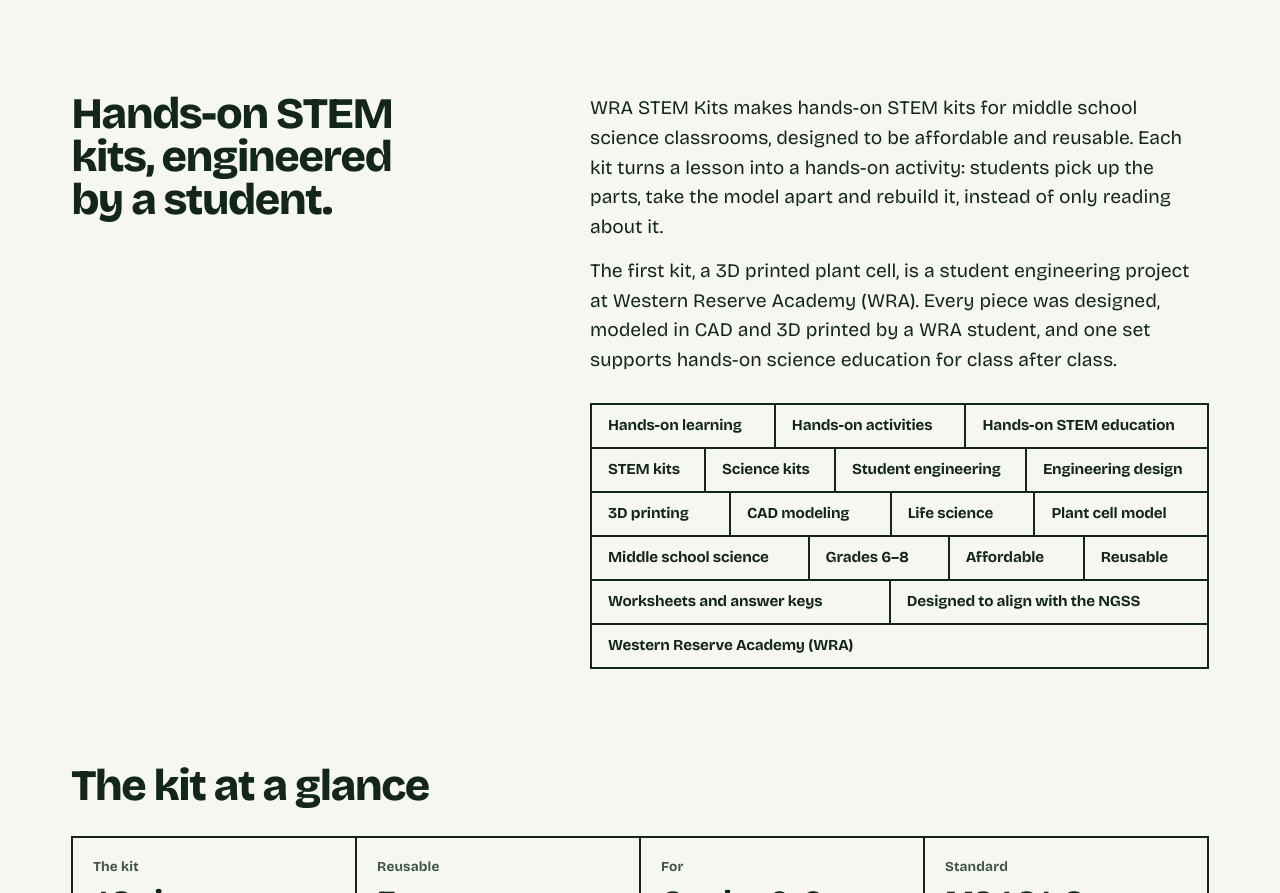
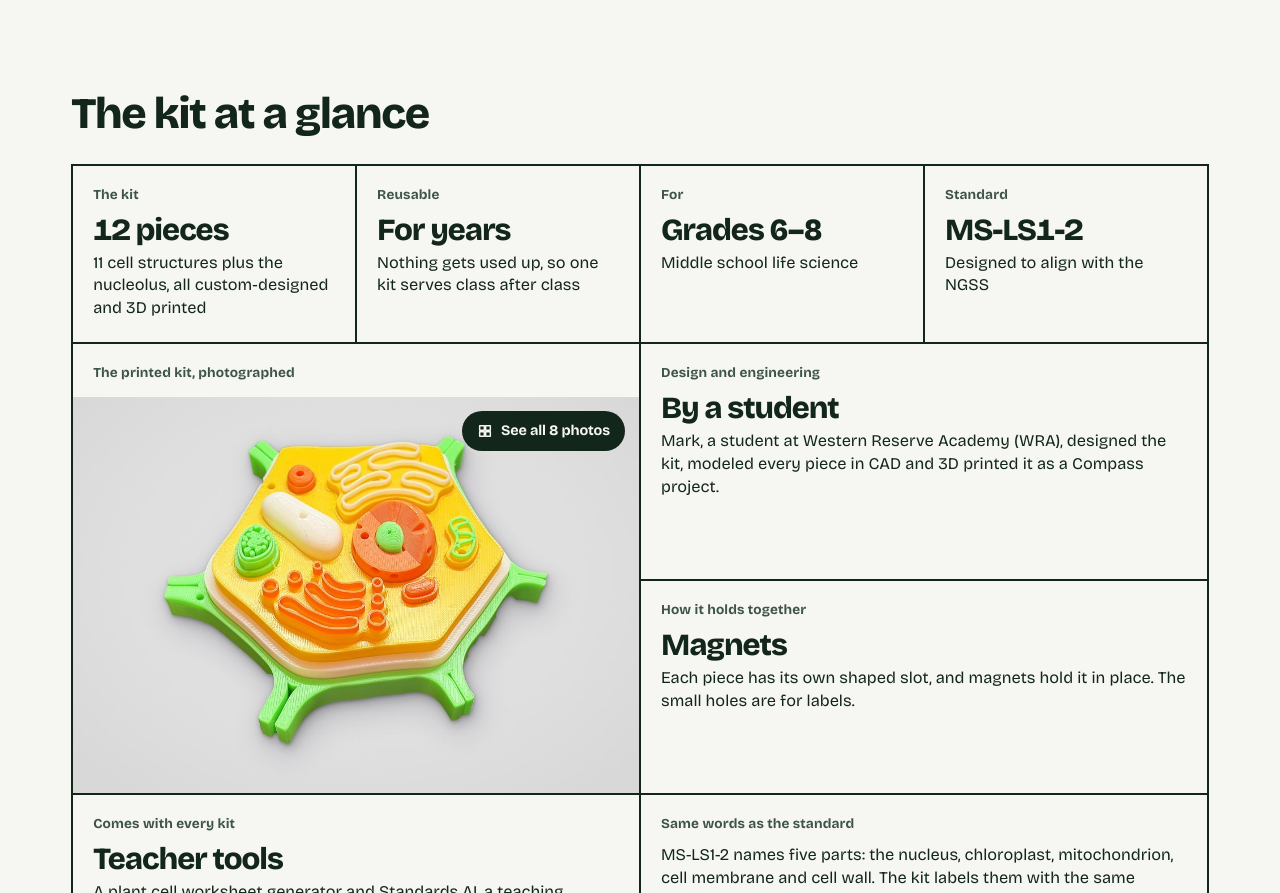
Before and after one commit to Kingmar0o9/WRA-Work-Sheet-Generator, a plain HTML site: page index.html in a window 1280 px wide. Shown: the part 4555-5448 px from the top of the page. Drawn offline with Linux system fonts and the light colour scheme.

Commit message:
Remove the keyword section from the home page
It added a lot to an already full page for an uncertain search benefit.
The search wording stays in the title, descriptions and footer.

Co-Authored-By: Claude Fable 5.2 <noreply@anthropic.com>
Claude-Session: https://claude.ai/code/session_01PDmAc9yTY4E6UYHjAPe258

```diff
--- a/index.html
+++ b/index.html
@@ -282,15 +282,6 @@
 .who{display:flex;align-items:center;gap:14px;margin-top:28px;font-weight:700}
 .who small{display:block;font-weight:500;color:var(--ink-2);font-size:.92rem}
 .who .mark{width:46px;height:46px;border-radius:50%;background:var(--leaf);color:var(--stock);display:grid;place-items:center;font-weight:800;letter-spacing:-.04em}
-/* what WRA STEM Kits is, in plain words, with a ruled sheet of the topics it covers */
-.about{display:grid;grid-template-columns:minmax(0,5fr) minmax(0,7fr);gap:clamp(24px,6vw,96px);align-items:start;margin-top:clamp(56px,8vw,96px)}
-.why .about h2{font-size:clamp(2rem,3.4vw,3rem);max-width:14ch}
-.about p{font-size:clamp(1.05rem,.6vw + .85rem,1.2rem);line-height:1.55;max-width:60ch}
-.about p+p{margin-top:14px}
-.topics{display:flex;flex-wrap:wrap;list-style:none;margin:28px 0 0;padding:0;border-top:2px solid var(--rule);border-left:2px solid var(--rule)}
-.topics li{flex:1 0 auto;padding:11px 16px 12px;border-right:2px solid var(--rule);border-bottom:2px solid var(--rule);font-size:.95rem;font-weight:700;letter-spacing:-.01em;line-height:1.25}
-@media (max-width:960px){.about{grid-template-columns:1fr}.why .about h2{max-width:none}}
-@media (max-width:520px){.topics li{padding:9px 12px 10px;font-size:.9rem}}
 .spec{margin-top:clamp(56px,8vw,96px)}
 .spec h2{font-size:clamp(2rem,3.4vw,3rem);margin-bottom:28px}
 .spec dl{display:grid;grid-template-columns:repeat(4,minmax(0,1fr));margin:0;border-top:2px solid var(--rule);border-left:2px solid var(--rule)}
@@ -532,34 +523,6 @@
         </div>
       </div>
 
-      <div class="about" id="about">
-        <h2>Hands-on STEM kits, engineered by a student.</h2>
-        <div>
-          <p>WRA STEM Kits makes hands-on STEM kits for middle school science classrooms, designed to be affordable and reusable. Each kit turns a lesson into a hands-on activity: students pick up the parts, take the model apart and rebuild it, instead of only reading about it.</p>
-          <p>The first kit, a 3D printed plant cell, is a student engineering project at Western Reserve Academy (WRA). Every piece was designed, modeled in CAD and 3D printed by a WRA student, and one set supports hands-on science education for class after class.</p>
-          <ul class="topics" aria-label="What WRA STEM Kits covers">
-            <li>Hands-on learning</li>
-            <li>Hands-on activities</li>
-            <li>Hands-on STEM education</li>
-            <li>STEM kits</li>
-            <li>Science kits</li>
-            <li>Student engineering</li>
-            <li>Engineering design</li>
-            <li>3D printing</li>
-            <li>CAD modeling</li>
-            <li>Life science</li>
-            <li>Plant cell model</li>
-            <li>Middle school science</li>
-            <li>Grades 6–8</li>
-            <li>Affordable</li>
-            <li>Reusable</li>
-            <li>Worksheets and answer keys</li>
-            <li>Designed to align with the NGSS</li>
-            <li>Western Reserve Academy (WRA)</li>
-          </ul>
-        </div>
-      </div>
-
       <div class="spec" id="rundown">
         <h2>The kit at a glance</h2>
         <dl>
```
Also changed, not shown: DESIGN.md (+1 -1 lines).
